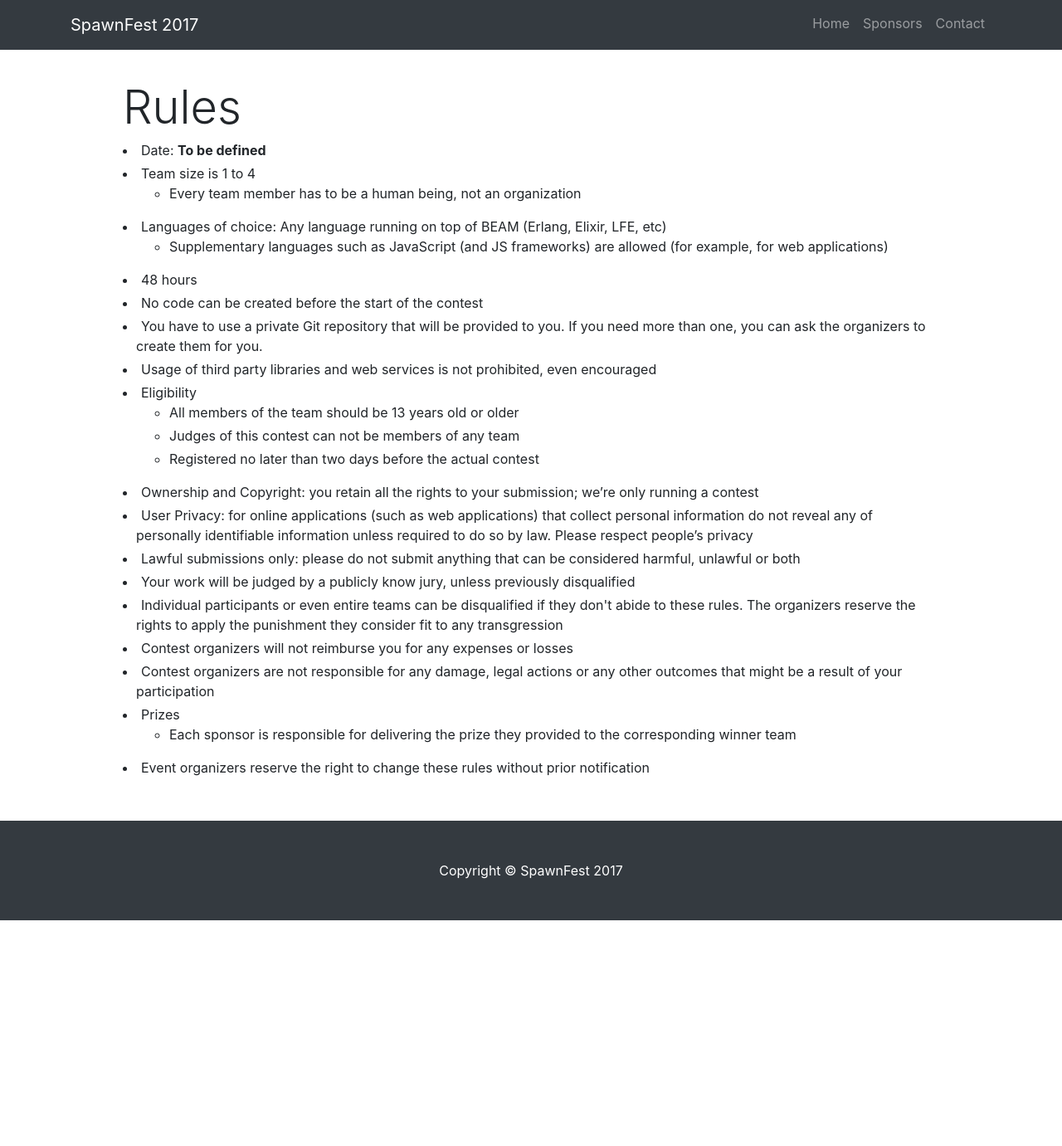
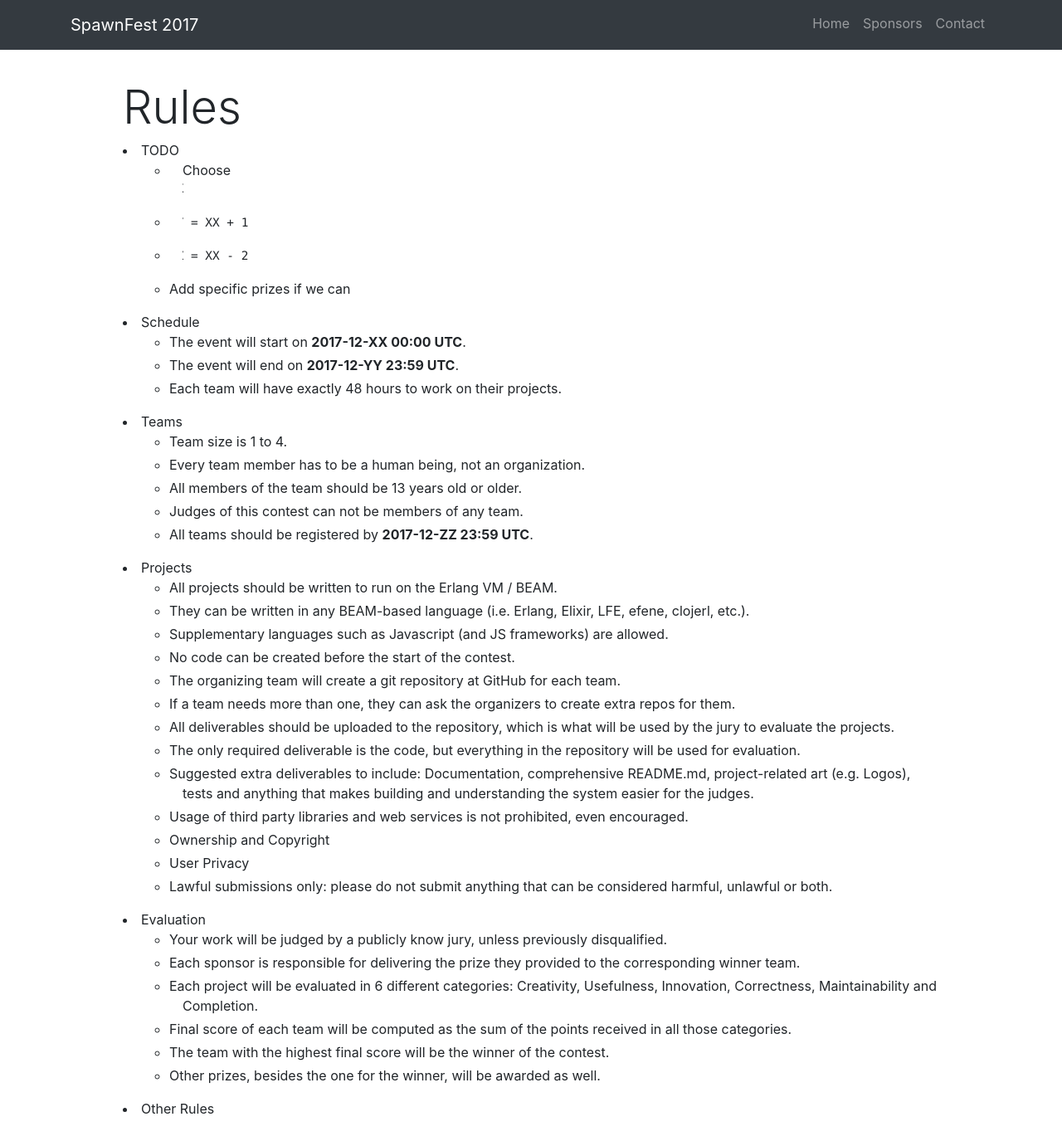
Before and after one commit to spawnfest/spawnfest.github.io, a Jekyll site: the page built from rules.html, in a window 1280 px wide and 1400 px high, scrolled down 499 px. Shown: the top 1381 px of the window at 83% size. Built offline with Jekyll 4.4.1, drawn with Linux system fonts in a browser that asks for light colours; before the commit the page ends 1608 px from its top, so only the background shows below that.

Commit message:
Update _config.yml

```diff
--- a/_config.yml
+++ b/_config.yml
@@ -9,40 +9,54 @@
     url: /#contact
 
 rules:
-  - text: "Date: <strong>To be defined</strong>"
-  - text: Team size is 1 to 4
+  - text: TODO
     details:
-      - text: Every team member has to be a human being, not an organization
-  - text: "Languages of choice: Any language running on top of BEAM (Erlang, Elixir, LFE, etc)"
+      - text: Choose <pre>XX</pre>
+      - text: <pre>YY = XX + 1</pre>
+      - text: <pre>ZZ = XX - 2</pre>
+      - text: Add specific prizes if we can
+  - text: "Schedule"
     details:
-      - text: Supplementary languages such as JavaScript (and JS frameworks)
-              are allowed (for example, for web applications)
-  - text: 48 hours
-  - text: No code can be created before the start of the contest
-  - text: You have to use a private Git repository that will be provided to you.
-          If you need more than one, you can ask the organizers to create them for you.
-  - text: Usage of third party libraries and web services is not prohibited, even encouraged
-  - text: Eligibility
+      - text: "The event will start on <strong>2017-12-XX 00:00 UTC</strong>."
+      - text: "The event will end on <strong>2017-12-YY 23:59 UTC</strong>."
+      - text: "Each team will have exactly 48 hours to work on their projects."
+  - text: Teams
     details:
-      - text: All members of the team should be 13 years old or older
-      - text: Judges of this contest can not be members of any team
-      - text: Registered no later than two days before the actual contest
-  - text: "Ownership and Copyright: you retain all the rights to your submission;
-           we&#8217;re only running a contest"
-  - text: "User Privacy: for online applications (such as web applications) that collect personal
-          information do not reveal any of personally identifiable information unless required to
-          do so by law. Please respect people&#8217;s privacy"
-  - text: "Lawful submissions only: please do not submit anything that can be considered harmful,
-          unlawful or both"
-  - text: Your work will be judged by a publicly know jury, unless previously disqualified
-  - text: Individual participants or even entire teams can be disqualified if they don't abide to
-          these rules. The organizers reserve the rights to apply the punishment they consider fit
-          to any transgression
-  - text: Contest organizers will not reimburse you for any expenses or losses
-  - text: Contest organizers are not responsible for any damage, legal actions or any other
-          outcomes that might be a result of your participation
-  - text: Prizes
+      - text: "Team size is 1 to 4."
+      - text: "Every team member has to be a human being, not an organization."
+      - text: "All members of the team should be 13 years old or older."
+      - text: "Judges of this contest can not be members of any team."
+      - text: "All teams should be registered by <strong>2017-12-ZZ 23:59 UTC</strong>."
+  - text: Projects
     details:
-      - text: Each sponsor is responsible for delivering the prize they provided
-              to the corresponding winner team
-  - text: Event organizers reserve the right to change these rules without prior notification
+      - text: "All projects should be written to run on the Erlang VM / BEAM."
+      - text: "They can be written in any BEAM-based language (i.e. Erlang, Elixir, LFE, efene, clojerl, etc.)."
+      - text: "Supplementary languages such as Javascript (and JS frameworks) are allowed."
+      - text: "No code can be created before the start of the contest."
+      - text: "The organizing team will create a git repository at GitHub for each team."
+      - text: "If a team needs more than one, they can ask the organizers to create extra repos for them."
+      - text: "All deliverables should be uploaded to the repository, which is what will be used by the jury to evaluate the projects."
+      - text: "The only required deliverable is the code, but everything in the repository will be used for evaluation."
+      - text: "Suggested extra deliverables to include: Documentation, comprehensive README.md, project-related art (e.g. Logos), tests and anything that makes building and understanding the system easier for the judges."
+      - text: "Usage of third party libraries and web services is not prohibited, even encouraged."
+      - text: Ownership and Copyright
+        details:
+          - text: "Each team retains all the rights to their submissions."
+      - text: User Privacy
+        details:
+          - text: "If a project is an online applications (such as a web application) that collects personal information from its users, it should not reveal any of personally identifiable information unless required to do so by law. Please respect people&#8217;s privacy."
+      - text: "Lawful submissions only: please do not submit anything that can be considered harmful, unlawful or both."
+  - text: Evaluation
+    details:
+      - text: "Your work will be judged by a publicly know jury, unless previously disqualified."
+      - text: "Each sponsor is responsible for delivering the prize they provided to the corresponding winner team."
+      - text: "Each project will be evaluated in 6 different categories: Creativity, Usefulness, Innovation, Correctness, Maintainability and Completion."
+      - text: "Final score of each team will be computed as the sum of the points received in all those categories."
+      - text: "The team with the highest final score will be the winner of the contest."
+      - text: "Other prizes, besides the one for the winner, will be awarded as well."
+  - text: Other Rules
+    defails:
+      - text: "Individual participants or even entire teams can be disqualified if they don't abide to these rules. The organizers reserve the rights to apply the punishment they consider fit to any transgression."
+      - text: "Event organizers will not reimburse you for any expenses or losses."
+      - text: "Event organizers are not responsible for any damage, legal actions or any other outcomes that might be a result of your participation."
+      - text: "Event organizers reserve the right to change these rules without prior notification."
```
